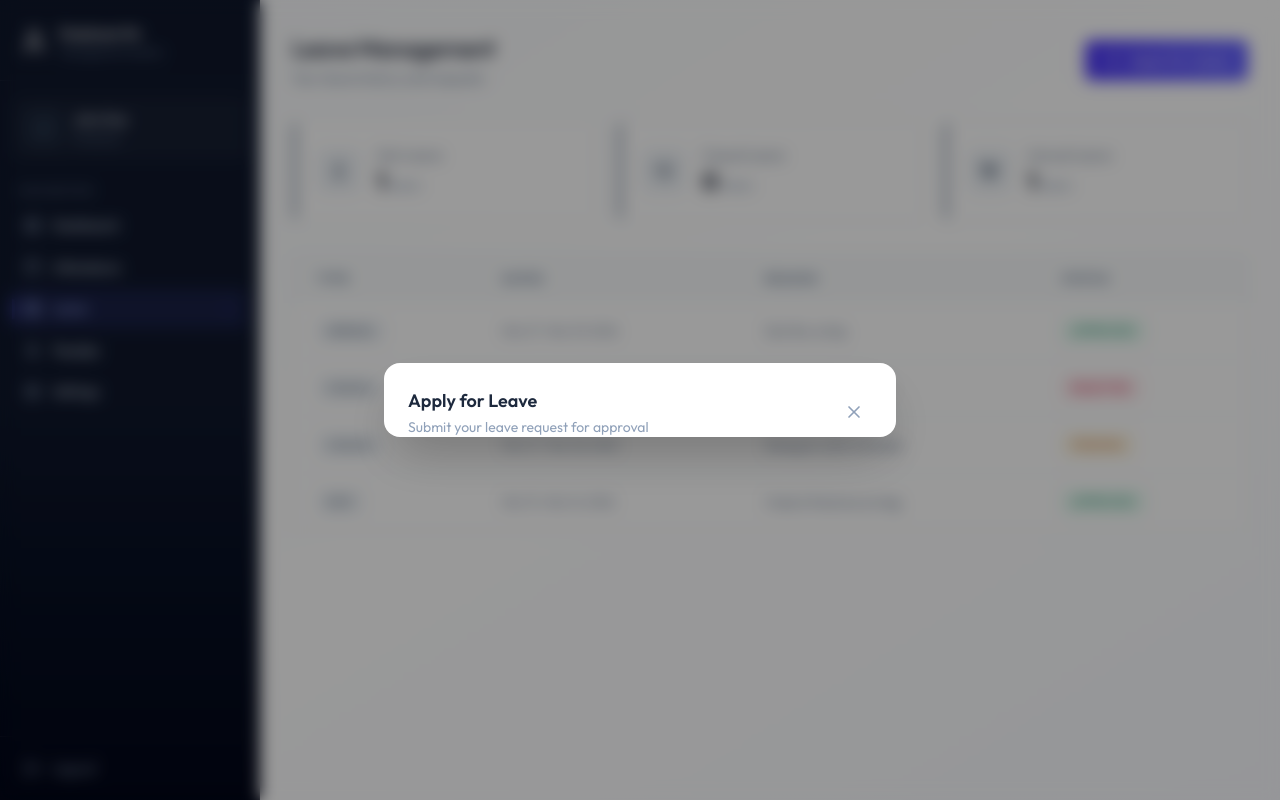
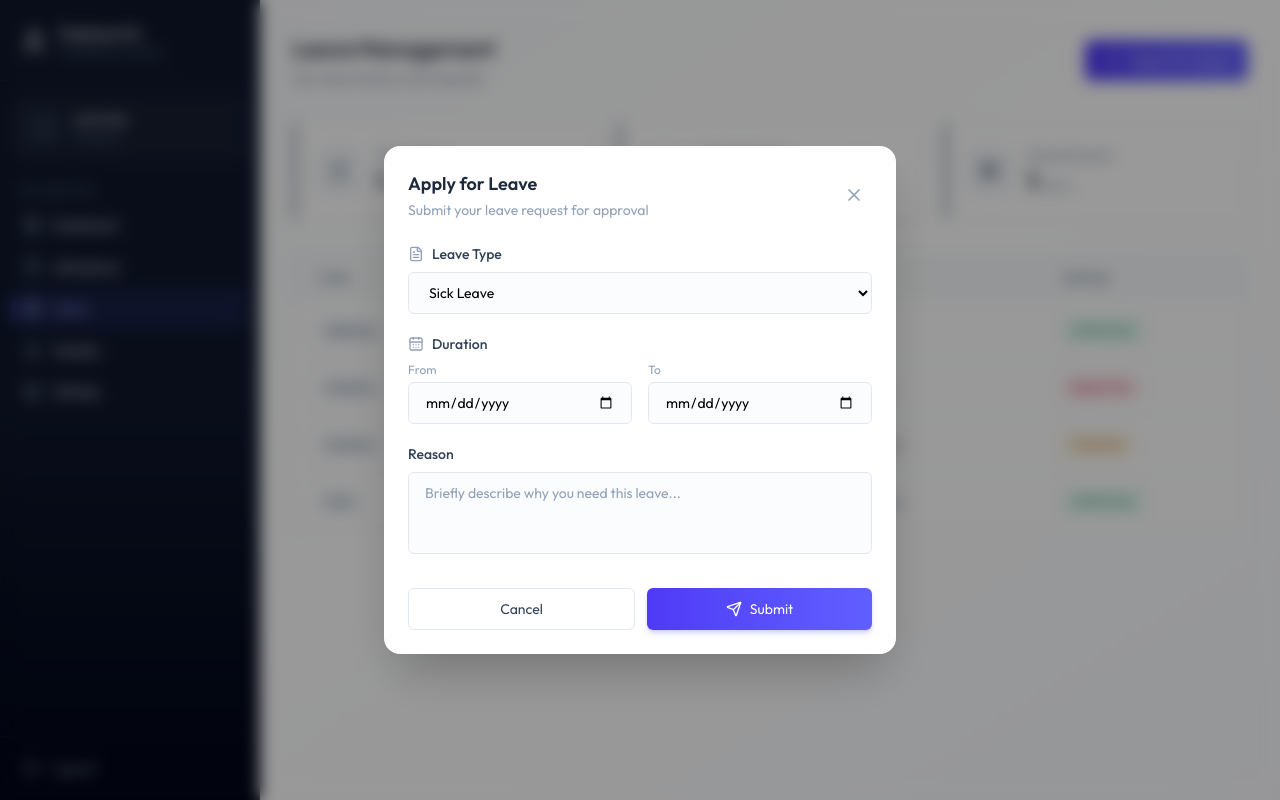
Before and after one commit to sheaf-hassan/employee_management_system, a React (Vite) app in the folder client/: page /leave in a window 1280 px wide. Both pictures are taken after a click on the button "Apply for Leave". Built offline with nearby package versions, Linux system fonts and the light colour scheme.

Commit message:
create form in apply_leave_modal and complte the leave page ui

```diff
--- a/client/src/components/leave/ApplyLeaveModal.jsx
+++ b/client/src/components/leave/ApplyLeaveModal.jsx
@@ -1,4 +1,4 @@
-import { X } from "lucide-react";
+import { CalendarDays, FileText, Loader2, Send, X } from "lucide-react";
 import { useState } from "react"
 
 const ApplyLeaveModal = ({open, onClose, onSuccess}) => {
@@ -31,7 +31,60 @@
                 </button>
             </div>
 
+            {/* ----------Form---------- */}
+            <form onSubmit={handleSubmit} className="p-6 space-y-5">
+                {/* -----Leave type----- */}
+                <div>
+                    <label className="flex items-center gap-2 text-sm font-medium text-slate-700 mb-2">
+                        <FileText className="w-4 h-4 text-slate-400"/>
+                        Leave Type
+                    </label>
+                    <select name="type" required>
+                        <option value="SICK">Sick Leave</option>
+                        <option value="CASUAL">Casual Leave</option>
+                        <option value="ANNUAL">Annual Leave</option>
+                    </select>
+                </div>
 
+                {/* ------Duration----- */}
+                <div>
+                    <label className="flex items-center gap-2 text-sm font-medium text-slate-700 mb-2">
+                        <CalendarDays className="w-4 h-4 text-slate-400"/>
+                        Duration
+                    </label>
+                    <div className="grid grid-cols-2 gap-4">
+                        <div>
+                            <span className="block text-xs text-slate-400 mb-1">From</span>
+                            <input type="date" name="startDate" required min={minDate}/>
+                        </div>
+                        <div>
+                            <span className="block text-xs text-slate-400 mb-1">To</span>
+                            <input type="date" name="endDate" required min={minDate}/>
+                        </div>
+                    </div>
+                </div>
+
+                {/* ------Reason------ */}
+                <div>
+                    <label className="text-sm font-medium text-slate-700 mb-2 block">
+                        Reason
+                    </label>
+                    <textarea name="reason" required rows={3} className="resize-none" placeholder="Briefly describe why you need this leave..."/>
+                </div>
+
+                {/* ------Button------ */}
+                <div className="flex gap-3 pt-2">
+                    <button onClick={onClose} type="button" className="btn-secondary flex-1">
+                        Cancel
+                    </button>
+
+                    <button onClick={onClose} disabled={loading} type="submit" className="btn-primary flex-1 flex items-center justify-center gap-2">
+                        {loading ? <Loader2 className="w-4 h-4 animate-spin"/> : <Send className="w-4 h-4"/>}
+                        {loading ? "Submitting..." : "Submit"}
+                    </button>
+                </div>
+
+            </form>
         </div>
     </div>
   )
```
